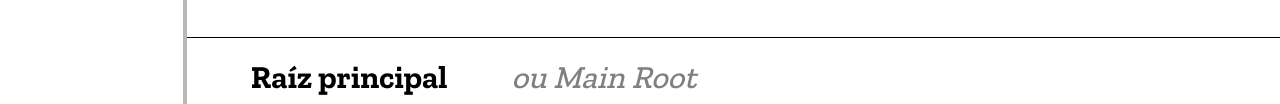
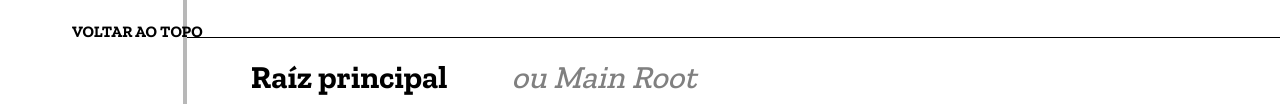
Before and after one commit to FJunioS/Documentacao-tecnica, a plain HTML site: page index.html in a window 1280 px wide. Shown: the part 671-775 px from the top of the page. Drawn offline with nearby package versions, Linux system fonts and the light colour scheme.

Commit message:
Added bottom 'go to top'

```diff
--- a/css/style.css
+++ b/css/style.css
@@ -92,8 +92,8 @@ p {
 	margin-left: 1rem;
 }
 #topo {
-	position: absolute;
-	bottom: 0;
+	position: fixed;
+	bottom: 5rem;
 	width: 270px;
 	text-align: center;
 	border: none;
```
